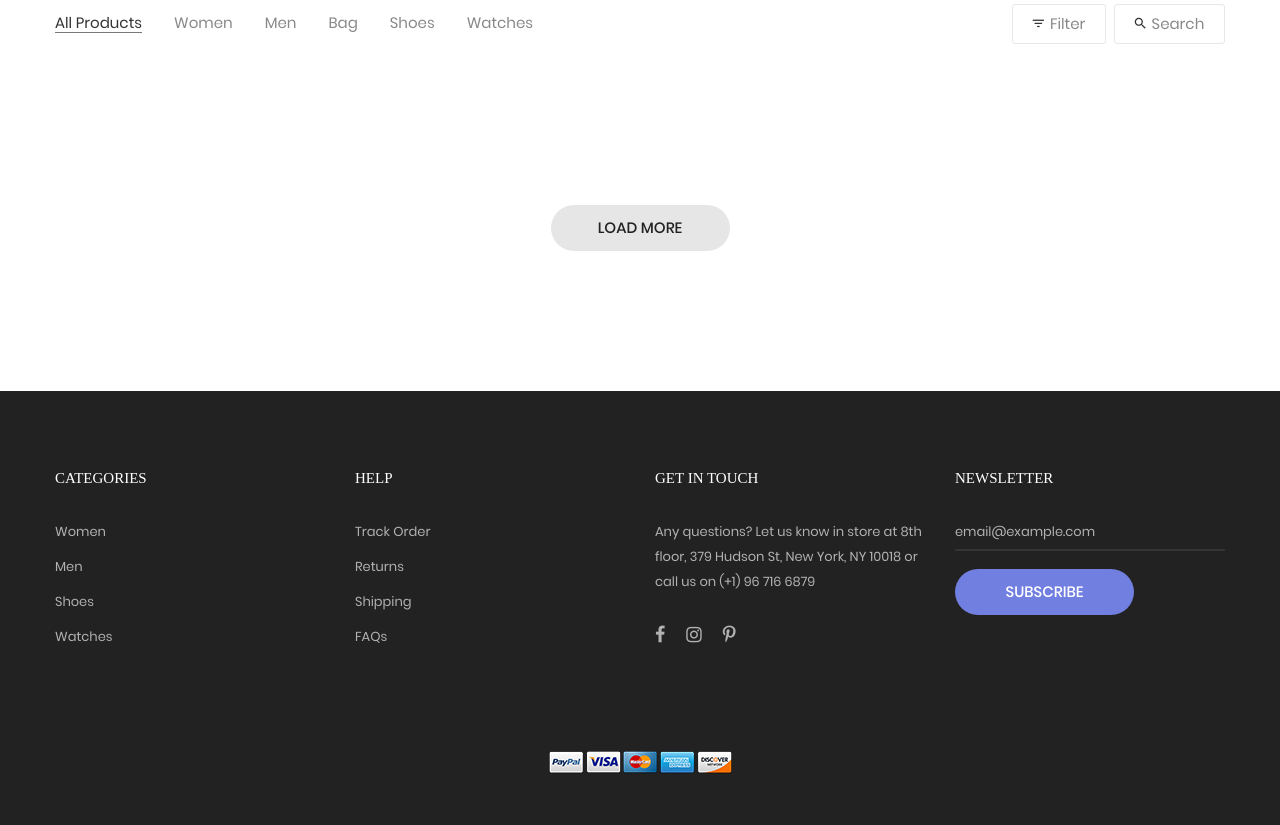
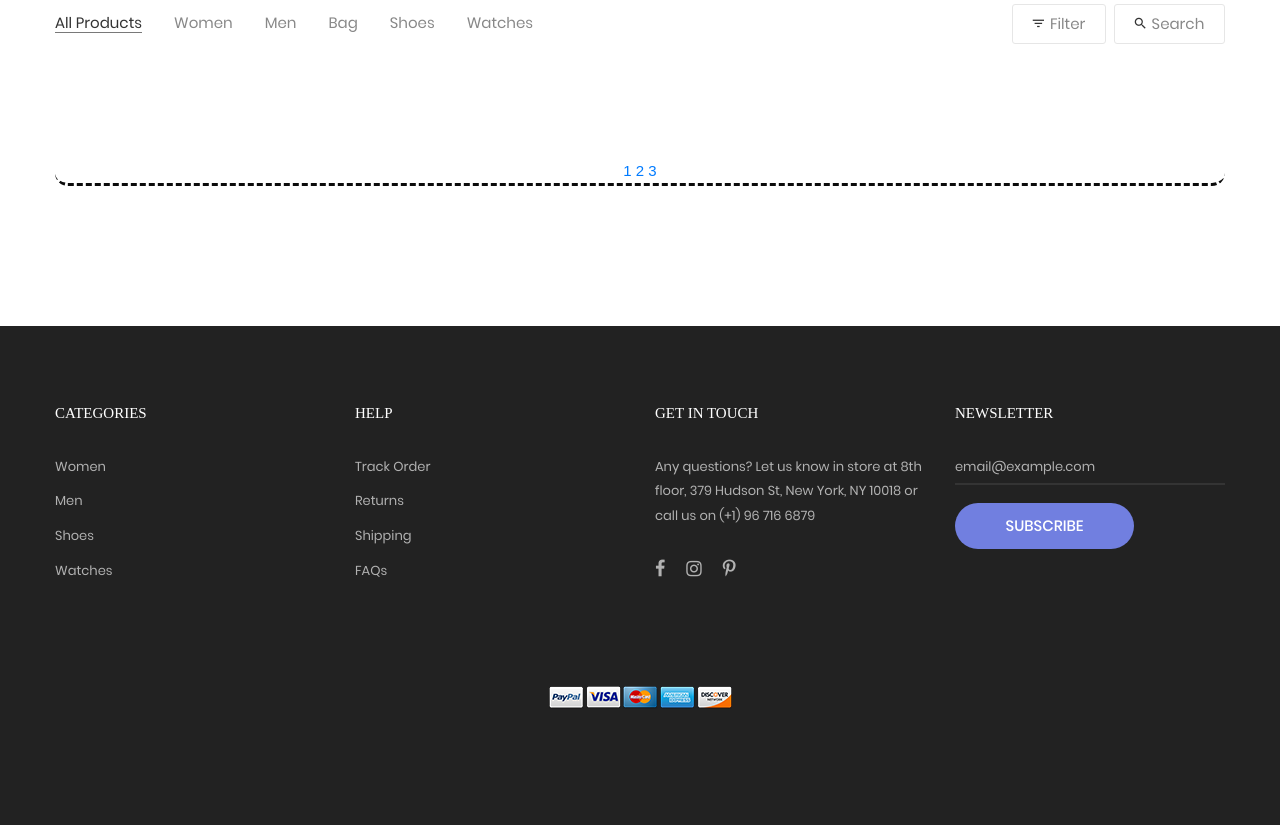
Before and after one commit to bekhruz003/coza_store, a Django app: page /shop/ in a window 1280 px wide. Shown: the part 124-949 px from the top of the page. After the commit the page ends 832 px from the top, so only its background shows below. Run offline with Django 4.2, Linux system fonts and the light colour scheme; data that the repository does not hold is empty; some libraries are stand-ins or nearby versions; some web fonts are replaced.

Commit message:
edit product.html

```diff
--- a/assets/css/main.css
+++ b/assets/css/main.css
@@ -2025,6 +2025,14 @@ input.num-product::-webkit-inner-spin-button {
   transform: scaleX(1);
 }
 
+.product_pagination {
+  text-align: center;
+  position: relative;
+  border-bottom-style: dashed;
+  border-color: #0b0b0b;
+  border-radius: 500px;
+}
+
 .block1-txt:hover .block1-link {
   -webkit-transform: translateY(0%);
   -moz-transform: translateY(0%);
--- a/shop/views.py
+++ b/shop/views.py
@@ -5,6 +5,7 @@ from .models import ProductModel
 
 class ShopView(ListView):
     template_name = 'product.html'
+    paginate_by = 3
 
     def get_queryset(self):
         return ProductModel.objects.all()
--- a/templates/product.html
+++ b/templates/product.html
@@ -299,13 +299,23 @@
             </div>
 
             <!-- Load more -->
-            <div class="flex-c-m flex-w w-full p-t-45">
-                <a href="#" class="flex-c-m stext-101 cl5 size-103 bg2 bor1 hov-btn1 p-lr-15 trans-04">
-                    Load More
-                </a>
+{#            <div class="flex-c-m flex-w w-full p-t-45">#}
+{#                <a href="#" class="flex-c-m stext-101 cl5 size-103 bg2 bor1 hov-btn1 p-lr-15 trans-04">#}
+{#                    Load More#}
+{#                </a>#}
+{#            </div>#}
+            <div class="row">
+                <div class="col-lg-12">
+                    <div class="product_pagination">
+                        <a class="active" href="#">1</a>
+                        <a href="#">2</a>
+                        <a href="#">3</a>
+                    </div>
+                </div>
             </div>
         </div>
     </div>
 
 
+
 {% endblock %}
```
